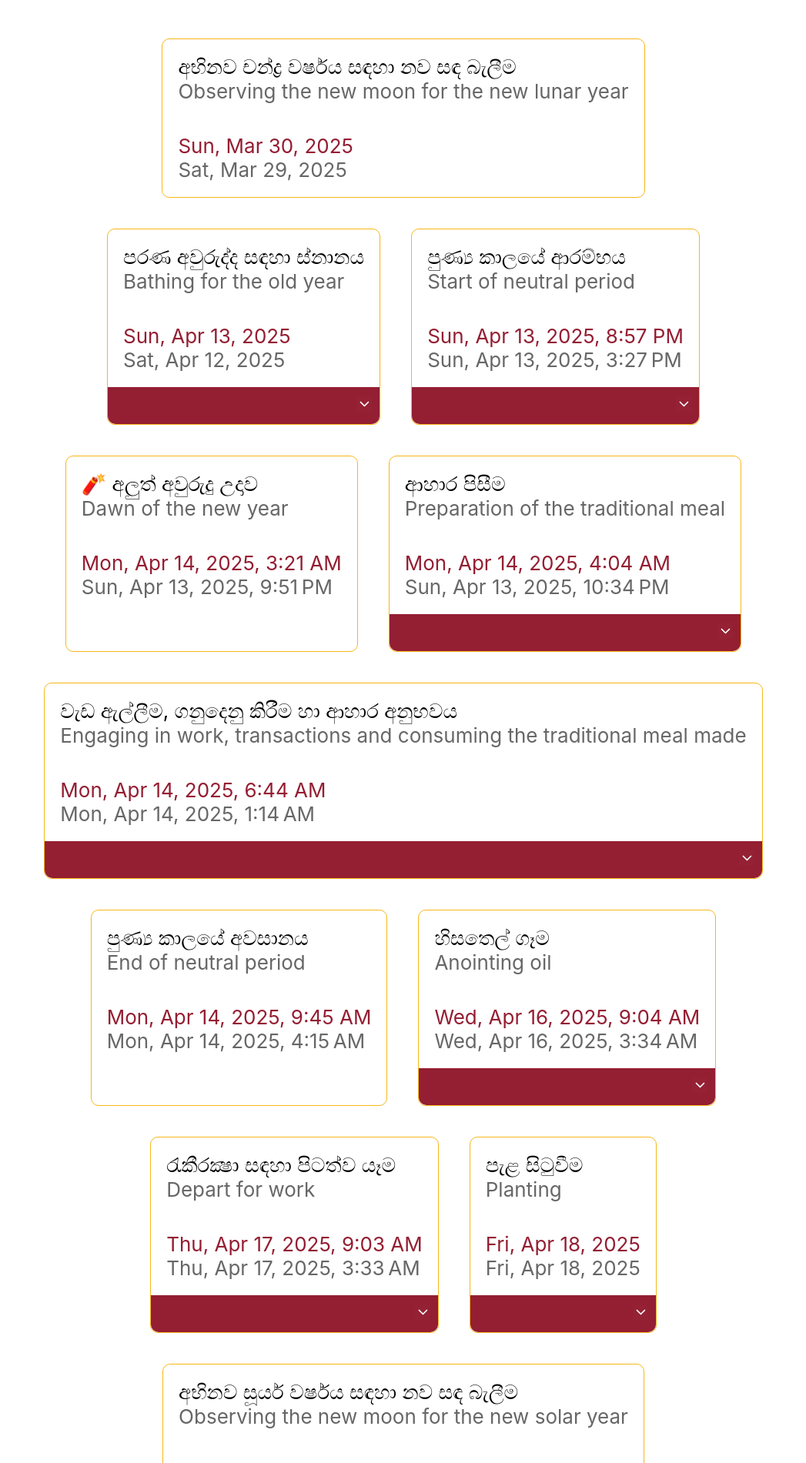
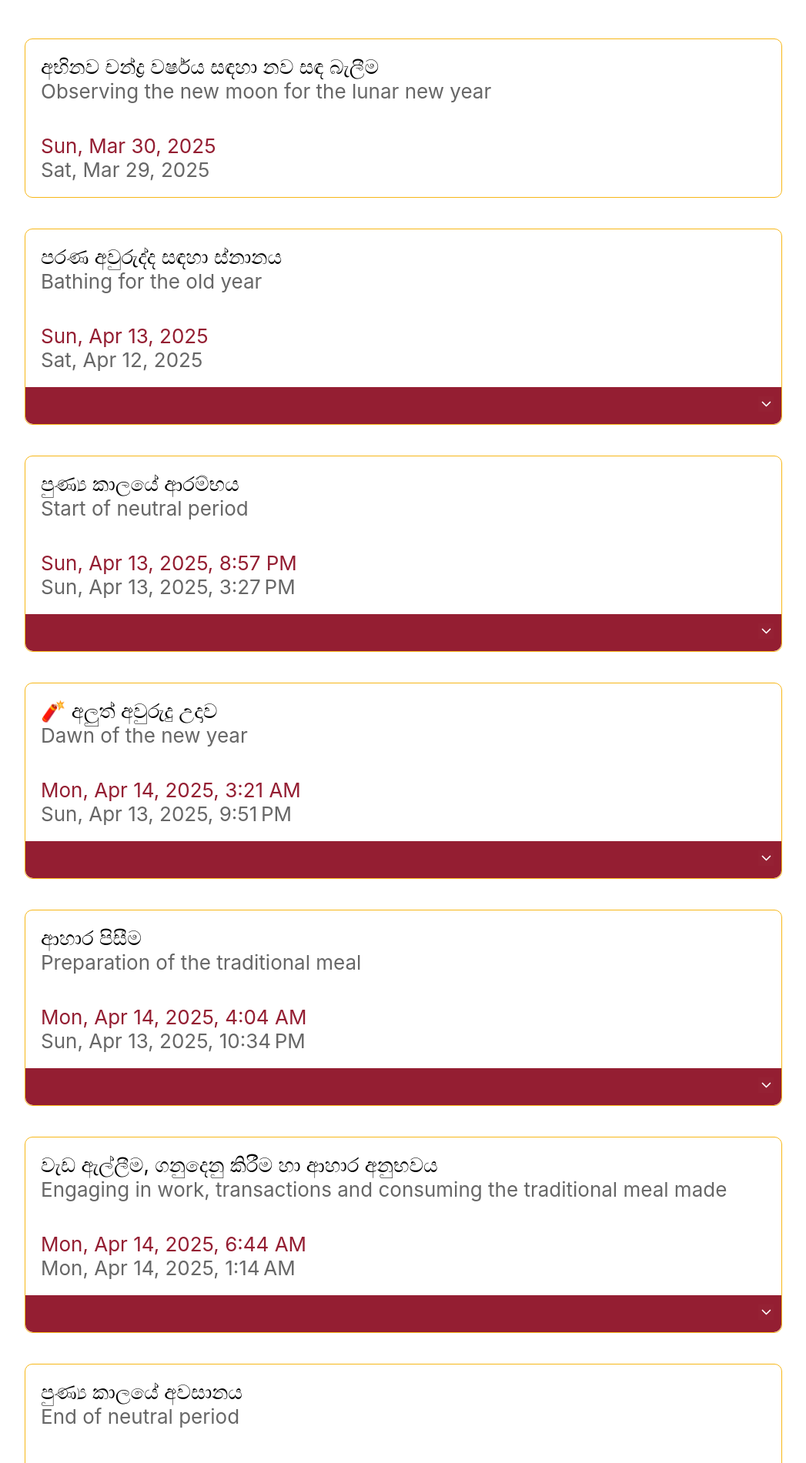
Before and after one commit to koho-koho/koho-koho.github.io, a React (Create React App) app in the folder koho-koho/: page / in a window 1280 px wide. Shown: the part 799-2700 px from the top of the page at 77% size, without its empty margins (116-1163 px from the left). Built offline with nearby package versions, Linux system fonts and the light colour scheme.

Commit message:
Update nakath descriptions

```diff
--- a/koho-koho/src/components/card.css
+++ b/koho-koho/src/components/card.css
@@ -3,7 +3,7 @@
     border-radius: 10px;
     display: grid;
     margin: 20px;
-    /*width: 40vw;*/
+    width: 80vw;
 }
 
 .card-item {
--- a/koho-koho/src/components/nakath.tsx
+++ b/koho-koho/src/components/nakath.tsx
@@ -25,7 +25,7 @@ const Nakath = () => {
     // Add backdrop of pahanawal emojis rolling around/ falling from the top
     return (
         <div className="nakath-container">
-            <Card titles={["අභිනව චන්ද්‍ර වර්ෂය සඳහා නව සඳ බැලීම", "Observing the new moon for the new lunar year"]}
+            <Card titles={["අභිනව චන්ද්‍ර වර්ෂය සඳහා නව සඳ බැලීම", "Observing the new moon for the lunar new year"]}
                   times={get_times(
                       DateTime.fromObject({year: 2025, month: 3, day: 30},
                           {zone: 'Asia/Colombo'})
@@ -37,7 +37,7 @@ const Nakath = () => {
                           {zone: 'Asia/Colombo'})
                       , true)}
                   descriptions={["දිඹුල්පත් යුෂ මිශ්‍ර නානු ගා ස්නානය කොට ඉෂ්ට දේවතා අනුස්මරණයෙහි යෙදී වාසය මැනවි.",
-                      "Bathe in a bath mixed with juice from woodapple leaves and dwell in the remembrance of gods."]}/>
+                      "Take a herbal bath with juice extracted from woodapple leaves, and engage in religious observances and prayers to seek blessings for the coming year."]}/>
 
             <Card titles={["පුණ්‍ය කාලයේ ආරම්භය", "Start of neutral period"]}
                   times={get_times(
@@ -51,7 +51,8 @@ const Nakath = () => {
                   times={get_times(
                       DateTime.fromObject({year: 2025, month: 4, day: 14, hour: 3, minute: 21, second: 0},
                           {zone: 'Asia/Colombo'})
-                  )}/>
+                  )}
+            descriptions={["පහන දල්වා අවුරුදු චාරිත්‍ර ආරම්භ කිරීම මැනවි.", "Light the oil lamp and begin the New Year rituals."]}/>
 
             <Card titles={["ආහාර පිසීම", "Preparation of the traditional meal"]}
                   times={get_times(
@@ -59,7 +60,7 @@ const Nakath = () => {
                           {zone: 'Asia/Colombo'})
                   )}
                   descriptions={["තඹ වර්ණ වස්ත්‍රාභරණයෙන් සැරසී දකුණු දිශාව බලා ලිප් බැද ගිණි මොළවා කිරිබතක් ද කැවිලි වර්ගයක්ද දී කිරි හා විළඳ ද පිළියෙල කර ගැනීම මැනවි.",
-                      "Dressed in copper colored clothes and facing South direction, light the hearth 🪔 Prepare milk rice and sweetmeats from this boiled milk."]}/>
+                      "Dressed in copper colored clothes and facing South, light the hearth 🪔 Prepare milk rice (from the boiled milk) and sweetmeats."]}/>
 
             <Card
                 titles={["වැඩ ඇල්ලීම, ගනුදෙනු කිරීම හා ආහාර අනුභවය", "Engaging in work, transactions and consuming the traditional meal made"]}
@@ -68,7 +69,7 @@ const Nakath = () => {
                         {zone: 'Asia/Colombo'})
                 )}
                 descriptions={["මුතු හා ස්වේත වර්ණ වස්ත්‍රාභරණයෙන් සැරසී දකුණු දිශාව බලා සියළු වැඩ අල්ලා ගනුදෙනු කොට ආහාර අනුභවය මැනවි.",
-                    "Dressed in pearls and white colored clothes, facing South, engage in work/study, transactions and consumption of the traditional meal made."]}/>
+                    "Dressed in pearl-coloured and white colored clothing, facing South, engage in work/study, transactions and consumption of the traditional meal prepared."]}/>
 
             <Card titles={["පුණ්‍ය කාලයේ අවසානය", "End of neutral period"]}
                   times={get_times(
@@ -82,7 +83,7 @@ const Nakath = () => {
                           {zone: 'Asia/Colombo'})
                   )}
                   descriptions={["පච්ච වර්ණ හෙවත් කොළ පැහැති වස්ත්‍රාභරණයෙන් සැරසී උතුරු දිශාව බලා හිසට කොහොඹ පත්ද, පයට කොළොන් පත්ද තබා කොහොඹ පත් යුෂ මිශ්‍ර නානුද තෙල්ද ගා ස්නානය කිරීම මැනවි.",
-                      "Dressed in green coloured clothing, facing North, put kohamba leaves above the head and kolon leaves under the feet and anoint oil mixed with kohamba leaf juice."]}/>
+                      "Dressed in green coloured clothing, facing North, put kohamba (neem) leaves above the head and kolon leaves under the feet and anoint oil infused with kohamba leaf juice."]}/>
 
             <Card titles={["රැකීරක්‍ෂා සඳහා පිටත්ව යෑම", "Depart for work"]}
                   times={get_times(
@@ -99,7 +100,7 @@ const Nakath = () => {
                       , true)}
                   descriptions={["විචිත්‍ර වර්ණ වස්ත්‍රාභරණයෙන් සැරසී නැගෙනහිර දිශාව බලා පැල සිටුවීම මැනවි.", "Wear colorful clothes and plant plants facing East."]}/>
 
-            <Card titles={["අභිනව සූර්ය වර්ෂය සඳහා නව සඳ බැලීම", "Observing the new moon for the new solar year"]}
+            <Card titles={["අභිනව සූර්ය වර්ෂය සඳහා නව සඳ බැලීම", "Observing the new moon for the solar new year"]}
                   times={get_times(
                       DateTime.fromObject({year: 2025, month: 5, day: 1},
                           {zone: 'Asia/Colombo'})
```
